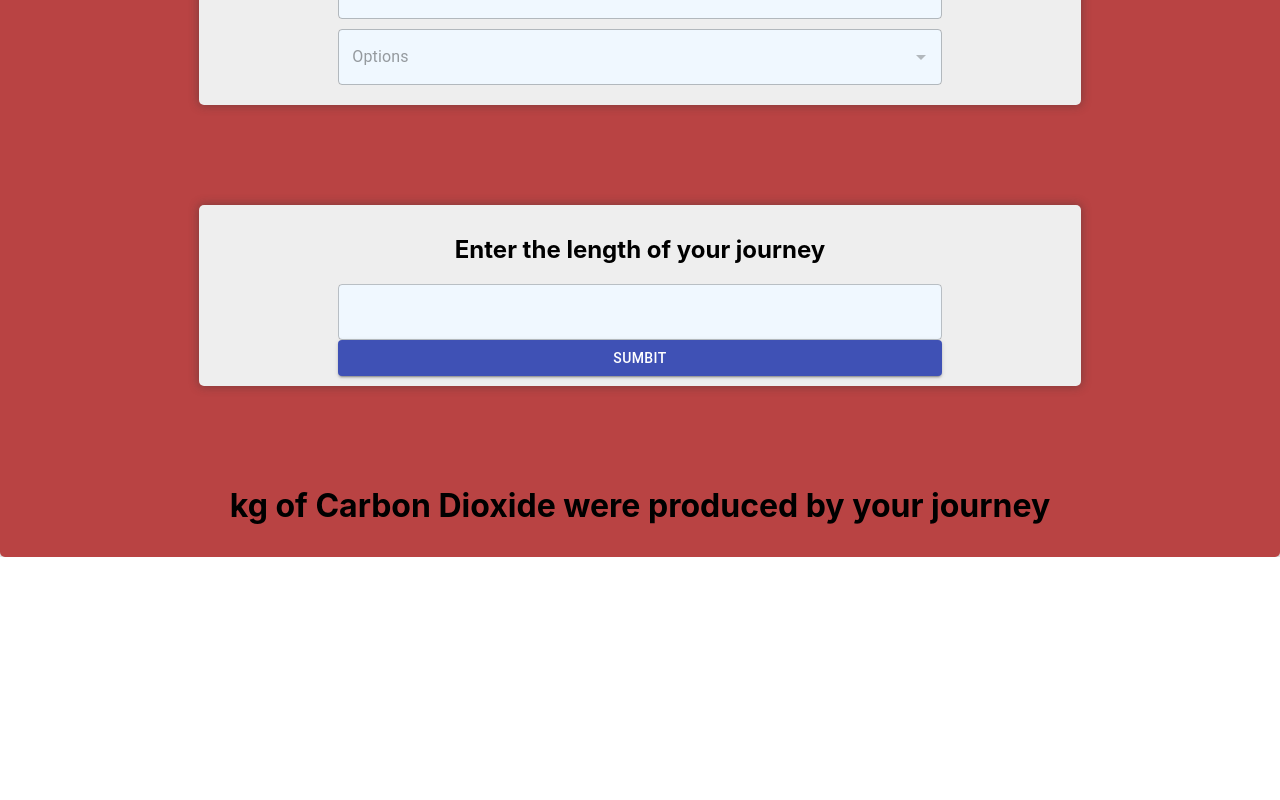
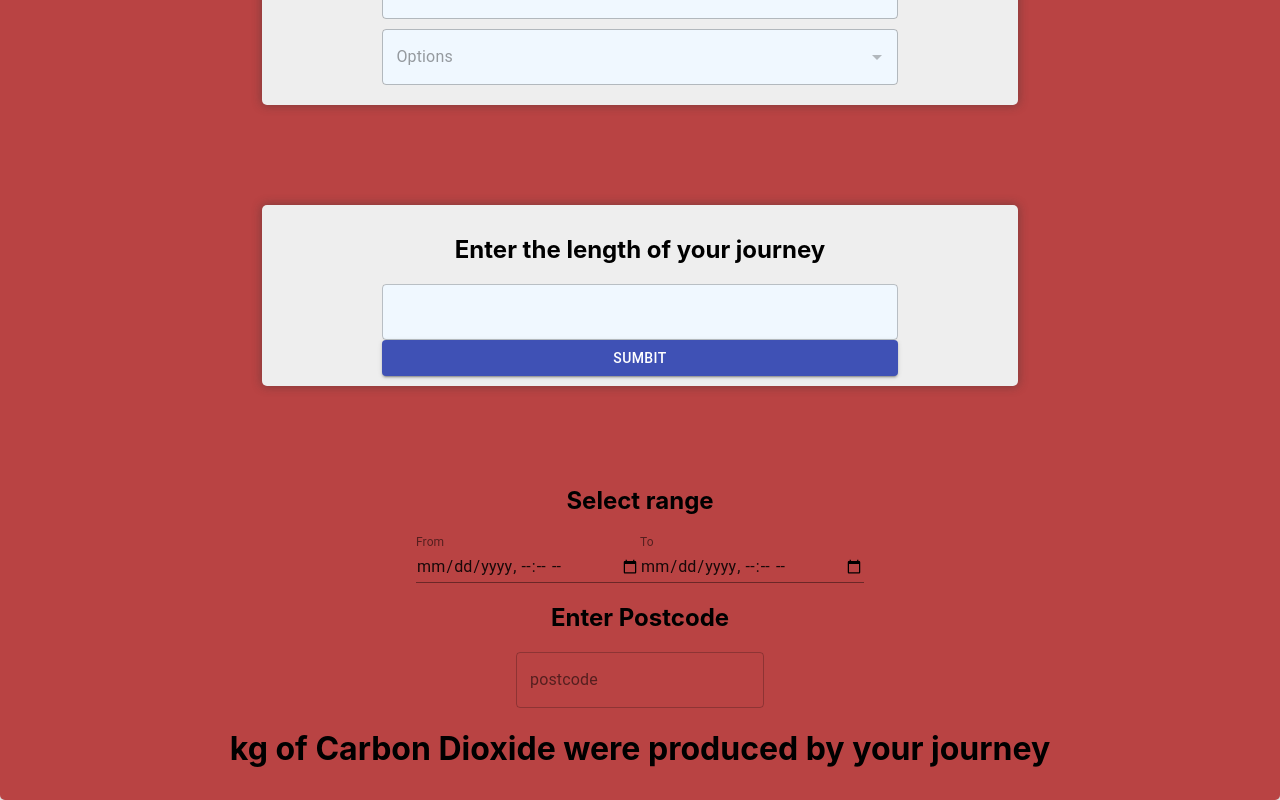
Before and after one commit to mwi079/footprint, a React (Create React App) app in the folder client/: page / in a window 1280 px wide. Shown: the part 358-1158 px from the top of the page. Before the commit the page ends 915 px from the top, so only its background shows below. Built offline with nearby package versions, Linux system fonts and the light colour scheme; no server answers.

Commit message:
home api progress

```diff
--- a/client/src/ApiService.js
+++ b/client/src/ApiService.js
@@ -1,6 +1,7 @@
 const axios = require('axios');
 
 const base_carUrl = 'https://www.fueleconomy.gov/ws/rest/vehicle/';
+const base_elecUrl = 'https://api.carbonintensity.org.uk/regional/intensity/';
 
 export function getYears() {
   return get(base_carUrl + 'menu/year');
@@ -24,6 +25,10 @@ export function getGPM(id) {
   return get(`${base_carUrl}${id}`);
 }
 
+export function getIntensity(from, to, postcode) {
+  return get(`${base_elecUrl}${from}/${to}/postcode/${postcode}`);
+}
+
 function get(url) {
   return axios
     .get(url)
--- a/client/src/App.js
+++ b/client/src/App.js
@@ -5,9 +5,11 @@ import {
   getModels,
   getOptions,
   getGPM,
+  getIntensity,
 } from './ApiService';
 import CarForms from './carForms/forms';
 import Footprint from './footprint/footprint';
+import Home from './houseForms/home';
 //import Distance from './distanceForms/distance';
 
 function App() {
@@ -128,6 +130,12 @@ function App() {
     });
   };
 
+  const intensity = (from, to, postcode) => {
+    getIntensity(from, to, postcode).then(({ data }) => {
+      console.log(data);
+    });
+  };
+
   return (
     <div className="overallContainer">
       <CarForms
@@ -144,6 +152,7 @@ function App() {
         car={car}
         journeyCO2={journeyCO2}
       />
+      <Home intensity={intensity} />
       <Footprint journey={journey} />
     </div>
   );
--- a/client/src/carForms/forms.css
+++ b/client/src/carForms/forms.css
@@ -1,7 +1,7 @@
 .carContainer {
   background: #eee;
   padding: 10px;
-  width: 70%;
+  width: 60%;
   margin: 100px auto;
   border-radius: 5px;
   box-shadow: 0 0 10px 1px #3336;
@@ -10,7 +10,7 @@
 .distanceContainer {
   background: #eee;
   padding: 10px;
-  width: 70%;
+  width: 60%;
   margin: 100px auto;
   border-radius: 5px;
   box-shadow: 0 0 10px 1px #3336;
--- /dev/null
+++ b/client/src/houseForms/home.js
@@ -0,0 +1,46 @@
+import { TextField } from '@material-ui/core';
+import moment from 'moment';
+
+export default function Home() {
+  return (
+    <div>
+      <center>
+        <h2>Select range</h2>
+        <form className="rangeForm" noValidate>
+          <TextField
+            id="datetime-local"
+            label="From"
+            type="datetime-local"
+            defaultValue="null"
+            className="rangeFrom"
+            InputLabelProps={{
+              shrink: true,
+            }}
+          />
+          <TextField
+            id="datetime-local"
+            label="To"
+            type="datetime-local"
+            defaultValue="null"
+            className="rangeTo"
+            InputLabelProps={{
+              shrink: true,
+            }}
+          />
+        </form>
+        <p></p>
+        <h2>Enter Postcode</h2>
+        <form className="postcodeForm">
+          <TextField
+            variant="outlined"
+            label="postcode"
+            placeholder="AB10"
+            onChange={(event) => {
+              console.log(event.target.value);
+            }}
+          />
+        </form>
+      </center>
+    </div>
+  );
+}
--- a/package.json
+++ b/package.json
@@ -18,7 +18,8 @@
   },
   "homepage": "https://github.com/mwi079/footprint#readme",
   "dependencies": {
-    "axios": "^0.21.1"
+    "axios": "^0.21.1",
+    "moment": "^2.29.1"
   },
   "devDependencies": {
     "@material-ui/core": "^4.11.2",
```
Also changed, not shown: client/src/distanceForms/distance.css (deleted, +0 -9 lines), client/src/distanceForms/distance.js (deleted, +0 -18 lines), 2 other files (tests, documents, lock files or other folders).
